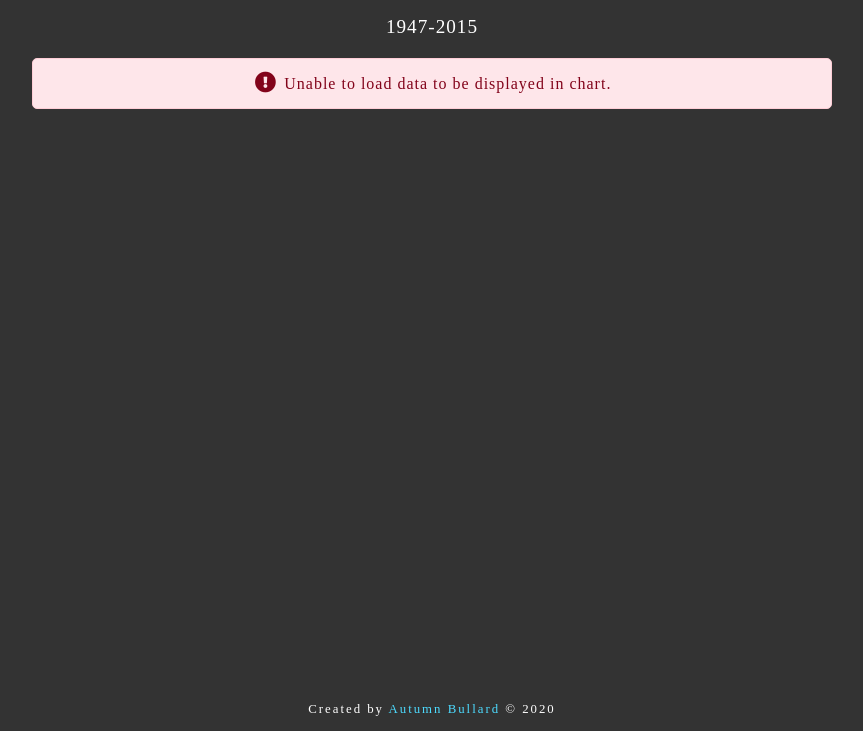
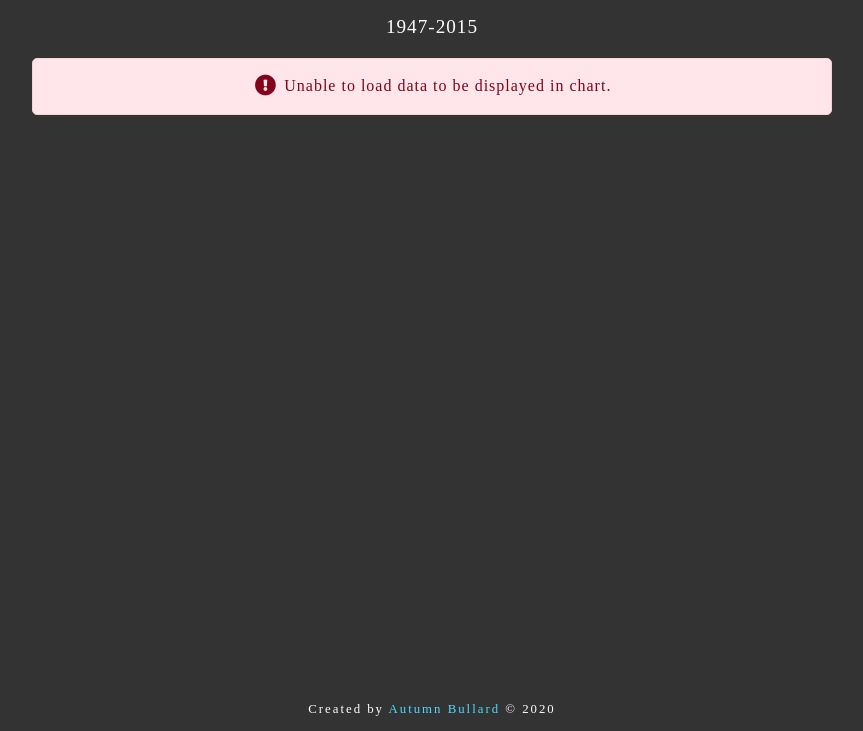
Before and after one commit to newcomet-lab/gdp-bar-chart, a plain HTML site: page index.html in a window 1280 px wide. Shown: the part 69-800 px from the top of the page, without its empty margins (208-1071 px from the left). Drawn offline with nearby package versions, Linux system fonts and the light colour scheme; no server answers.

Commit message:
Update error message styling

```diff
--- a/css/style.css
+++ b/css/style.css
@@ -89,6 +89,7 @@ textarea:focus,
 
 .message {
   border-radius: 5px;
+  line-height: 1.55;
   margin: 20px auto;
   max-width: 800px;
   padding: 15px 10px;
```
